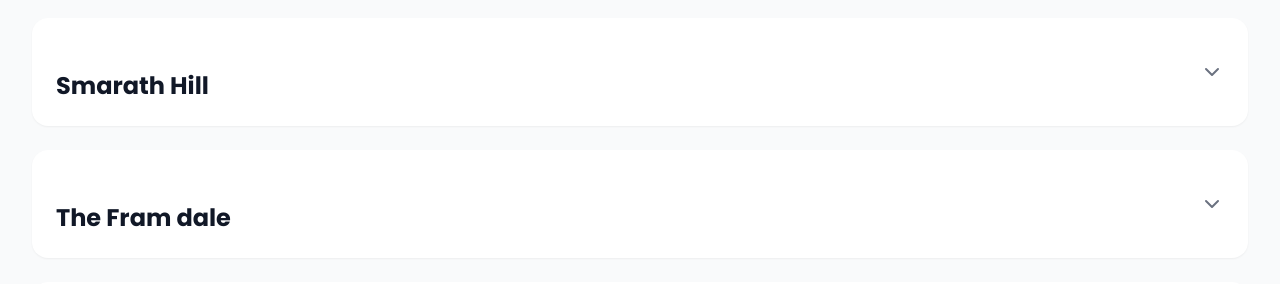
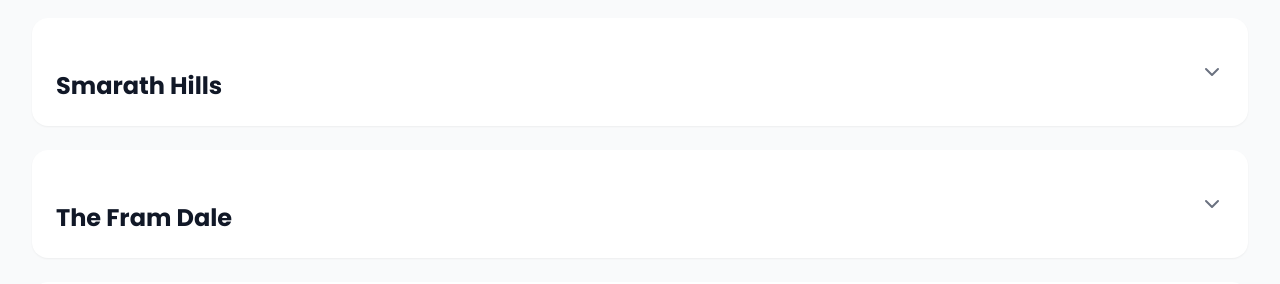
Before and after one commit to nex2link/Athiya-Group, a React (Vite) app: page /project in a window 1280 px wide. Shown: the part 1527-1811 px from the top of the page. Built offline with nearby package versions, Linux system fonts and the light colour scheme.

Commit message:
Update ProjectSection.jsx

```diff
--- a/src/components/ProjectSection.jsx
+++ b/src/components/ProjectSection.jsx
@@ -43,7 +43,7 @@ const ProjectSection = () => {
         dapoliimg3,
         dapoliimg4
       ],
-      description: "Maha Mummbai Project is a premium farmland venture catering to investors looking for high-growth opportunities near Mumbai. Located in the heart of Raigad, this project offers an excellent chance to own land in a strategically developing region while enjoying the beuty of nature.",
+      description: "Maha Mumbai Project is a premium farmland venture catering to investors looking for high-growth opportunities near Mumbai. Located in the heart of Raigad, this project offers an excellent chance to own land in a strategically developing region while enjoying the beauty of nature.",
       WhyInvest: "Why invest in Maha Mumbai Project?",
       whyIvestPoints:[
         "• Strategic Location – At the core of Mumbai’s next growth phase",
@@ -77,18 +77,18 @@ const ProjectSection = () => {
         agroimg4
       ],
       description: "AGrow Eco is a prestigious farmland design for eco-conscious investors and nature lovers. Located in the lush greenery of raigad, this project offers on excellent opportunity to own land in a rapidly developing region while embracing sustainable living",
-      WhyInvest: "Why invest in AGrow Eco",
+      WhyInvest: "Why invest in AGrow Eco?",
       whyIvestPoints:[
         "• Close to key infrastructure projects",
         "• Perfect for organic farming and eco-retreats",
         "• With upcoming highways and connectivity plans",
-        "• Clear LAnd Titles & Hassle-Free Documentation"
+        "• Clear Land Titles & Hassle-Free Documentation"
 
       ],
       highlights: [
         "Mumbai Goa Four-Lane Highway",
-        "Mumabi Multimodal corridor",
-        "CST-Raha Local Train Expansion",
+        "Mumabai Multimodal corridor",
+        "CSMT-Raha Local Train Expansion",
         "Ro-Ro Ferry System"
       ],
       details: [
@@ -109,10 +109,10 @@ const ProjectSection = () => {
         shivimg3,
         "/api/placeholder/300/200"
       ],
-      description: "Shivsparsh is a Premium land investmnet prject set amidst the serene landscapes of raigad. with a vision to offer tranquil and strategically located farmland, this project presents a perfect opportunity for investors and nature enthusiasts looking for a balance modern infrasturcture and peaceful living",
-      WhyInvest: "Why invest in Shivsprash",
+      description: "Shivsparsh is a Premium land investment prject set amidst the serene landscapes of raigad with a vision to offer tranquil and strategically located farmland, this project presents a perfect opportunity for investors and nature enthusiasts looking for a balance modern infrasturcture and peaceful living",
+      WhyInvest: "Why invest in Shivsprash?",
       whyIvestPoints:[
-        "• ideal for weekend homes and agricultural ventures",
+        "• Ideal for weekend homes and agricultural ventures",
         "• Nestled in the heart of developing Raigad",
         "• Ensuring high appreciation value",
         "• Surrounded by natural beauty and greenery"
@@ -120,7 +120,7 @@ const ProjectSection = () => {
       ],
       highlights: [
         "Mumbai Goa Four-Lane Highway",
-        "CST-Raha Local Train Expansion",
+        "CSMT-Raha Local Train Expansion",
         "Mumbai Multimodal Corridor (Virar-Alibag)",
         "Ro-ro Ferry System"
       ],
@@ -132,7 +132,7 @@ const ProjectSection = () => {
 
     {
       id: 4,
-      title: "Smarath Hill",
+      title: "Smarath Hills",
       type: "Residential Plot",
       rating: "4.5",
       mainImage: samimg1,
@@ -141,18 +141,18 @@ const ProjectSection = () => {
         samimg3,
         samimg4
       ],
-      description: "samarth Hill is a premium plotted development project designed to blend modern infrastructure with nautre's serenit. Nestled in the lush landscapes of sindhudurg, this project offers an excellent opportunity for those seeking investment, weekend homes, or sustainable farm living",
-      WhyInvest: "Why invest in Smarath Hill",
+      description: "Samarth Hill is a premium plotted development project designed to blend modern infrastructure with nautre's serenit. Nestled in the lush landscapes of sindhudurg, this project offers an excellent opportunity for those seeking investment, weekend homes, or sustainable farm living",
+      WhyInvest: "Why invest in Smarath Hills?",
       whyIvestPoints:[
         "• Growing demand for real estate in Sindhudurg",
-        "• A perceft gateway from the city's hustle",
+        "• A perfect gateway from the city's hustle",
         "• Backed by government projects"
 
       ],
       highlights: [
         "Mumbai Goa Four-Lane Highway",
         "Mumbai Multimodal Corridor",
-        "CST-Raha Local Expansion",
+        "CSMT-Raha Local Expansion",
         "Ro-Ro Ferry System"
       ],
       details: [
@@ -163,7 +163,7 @@ const ProjectSection = () => {
 
     {
       id: 5,
-      title: "The Fram dale",
+      title: "The Fram Dale",
       type: "Residential Plot",
       rating: "4.5",
       mainImage: farmimg1,
@@ -172,8 +172,8 @@ const ProjectSection = () => {
         farmimg3,
         farmimg4
       ],
-      description: "Farm Dale is an exclusive farm-living community offeriing lush green plots and farmmhouse villas nestled in a serene natural environment. Design for those who crave tranquility yet want modern comforts, this project blemds sustainable living with luxury.",
-      WhyInvest: "Why invest in Farm Dale",
+      description: "Farm Dale is an exclusive farm-living community offering lush green plots and farmmhouse villas nestled in a serene natural environment. Design for those who crave tranquility yet want modern comforts, this project blends sustainable living with luxury.",
+      WhyInvest: "Why invest in Farm Dale ?",
       whyIvestPoints:[
         "• Gated & Secure community",
         "• Plots with Plantation & Organic Farming",
@@ -206,12 +206,12 @@ const ProjectSection = () => {
         agroimg4
       ],
       description: "Dapoli 712 is a premium seaside escape nestled in the lush greenery of Kelashi. Experience beachfront living with modern amenities, just a short drive from Mumbai & Pune.",
-      WhyInvest: "Why invest in Dapoli 712",
+      WhyInvest: "Why invest in Dapoli 712?",
       whyIvestPoints:[
         "• Close to key infrastructure projects",
         "• Perfect for organic farming and eco-retreats",
         "• With upcoming highways and connectivity plans",
-        "• Clear LAnd Titles & Hassle-Free Documentation"
+        "• Clear Land Titles & Hassle-Free Documentation"
 
       ],
       highlights: [
```
